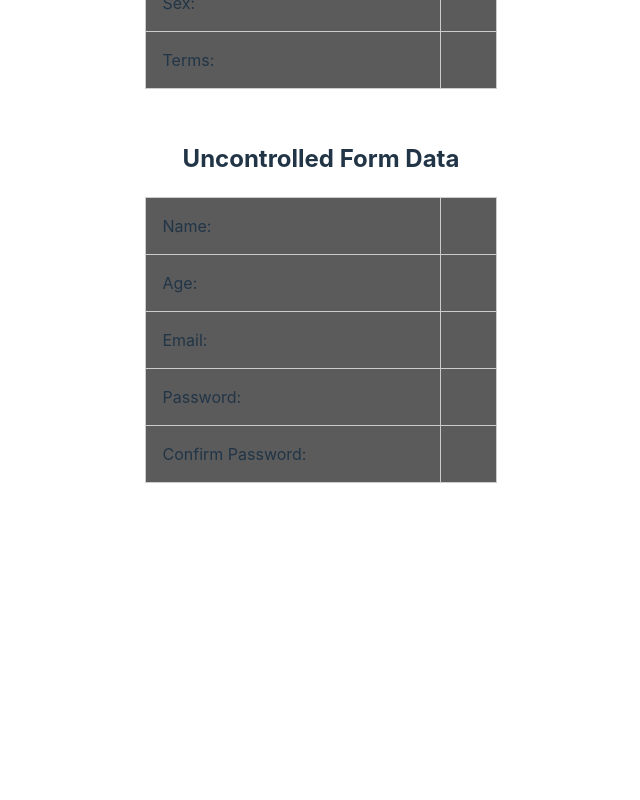
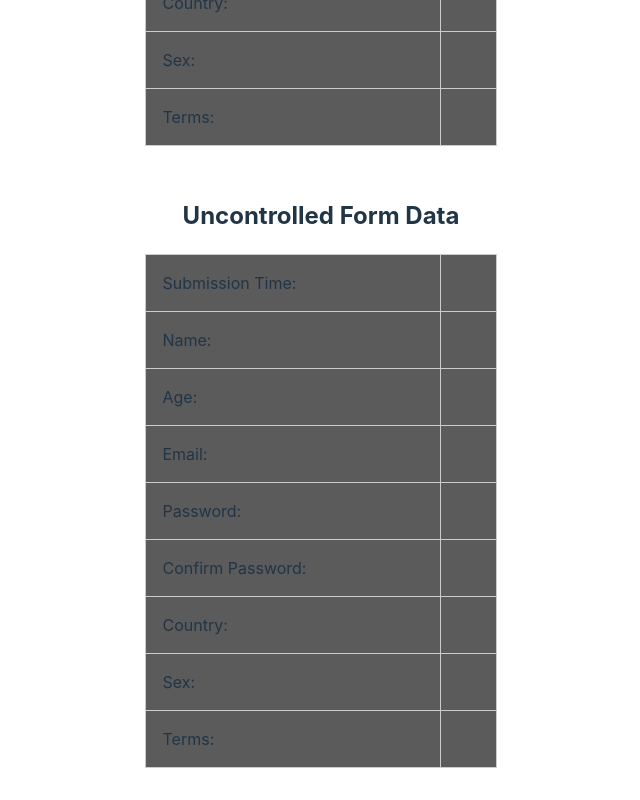
Before and after one commit to xu69ux/react-course, a React (Vite) app: page / in a window 1280 px wide. Shown: the part 636-1436 px from the top of the page, without its empty margins (319-959 px from the left). Before the commit the page ends 1151 px from the top, so only its background shows below. Built offline with nearby package versions, Linux system fonts and the light colour scheme.

Commit message:
feat: display data from uncontrolled form on main page, add submit time

```diff
--- a/src/components/HookForm.css
+++ b/src/components/HookForm.css
@@ -38,13 +38,3 @@
 .sex-label {
   margin-right: 1.5rem;
 }
-
-.error::before {
-  content: attr(data-error);
-  color: red;
-  font-size: 0.8rem;
-  height: 1rem;
-  width: fit-content;
-  position: relative;
-  bottom: 0.1rem;
-}
--- a/src/components/HookForm.tsx
+++ b/src/components/HookForm.tsx
@@ -1,47 +1,12 @@
-import * as yup from 'yup';
 import { useForm } from 'react-hook-form';
 import { yupResolver } from '@hookform/resolvers/yup';
-import { useDispatch } from 'react-redux';
-import { setHookFormData, setSubmissionTime } from '../redux/formSlice';
-import { useSelector } from 'react-redux';
+import { useNavigate } from 'react-router-dom';
+import { useDispatch, useSelector } from 'react-redux';
+import { setHookFormData } from '../redux/formSlice';
 import { FormData, RootState } from '../types';
+import { SCHEMA } from '../constants';
 
 import './HookForm.css';
-
-const schema = yup.object().shape({
-  name: yup
-    .string()
-    .matches(/^[A-Z].*$/, '⚠️ First letter should be uppercase')
-    .required('⚠️ Name is required'),
-  age: yup
-    .number()
-    .transform((value) => {
-      return isNaN(value) ? undefined : Number(value);
-    })
-    .positive('⚠️ Age should be a positive number')
-    .required('⚠️ Age is required'),
-  email: yup
-    .string()
-    .email('⚠️ Invalid email')
-    .required('⚠️ Email is required'),
-  password: yup
-    .string()
-    .matches(
-      /^(?=.*[a-z])(?=.*[A-Z])(?=.*\d)(?=.*[@$!%*?&])[A-Za-z\d@$!%*?&]{8,}$/,
-      '⚠️ Password should contain at least one uppercase letter, one lowercase letter, one number, and one special character'
-    )
-    .required('⚠️ Password is required'),
-  confirmPassword: yup
-    .string()
-    .oneOf([yup.ref('password'), undefined], '⚠️ Passwords must match')
-    .required('⚠️ Confirm Password is required'),
-  gender: yup.string().required('⚠️ Gender is required'),
-  country: yup.string().required('⚠️ Country is required'),
-  terms: yup
-    .bool()
-    .oneOf([true], '⚠️ You must accept the terms and conditions')
-    .required(),
-});
 
 function HookForm() {
   const {
@@ -49,14 +14,17 @@ function HookForm() {
     handleSubmit,
     formState: { errors },
   } = useForm({
-    resolver: yupResolver(schema),
+    resolver: yupResolver(SCHEMA),
     mode: 'onChange',
   });
 
   const dispatch = useDispatch();
+  const navigate = useNavigate();
+
   const onSubmit = (data: FormData) => {
-    dispatch(setSubmissionTime(new Date().toISOString()));
+    data.submitTime = new Date().toISOString();
     dispatch(setHookFormData(data));
+    navigate('/');
   };
 
   const countries = useSelector((state: RootState) => state.form.countries);
@@ -141,7 +109,7 @@ function HookForm() {
           data-error={errors.terms ? errors.terms.message : ''}
         ></div>
 
-        <button className="submit" type="submit" form="ho">
+        <button className="submit" type="submit" form="hook-form">
           submit
         </button>
       </form>
--- a/src/components/MainPage.tsx
+++ b/src/components/MainPage.tsx
@@ -6,13 +6,30 @@ import './MainPage.css';
 function MainPage() {
   const data = useSelector((state: RootState) => state.form);
 
+  function formatDate(time: string | undefined | null | Date): string {
+    if (!time) {
+      return '';
+    }
+    const date = new Date(time);
+    const hours = date.getHours();
+    const minutes = String(date.getMinutes()).padStart(2, '0');
+    const seconds = String(date.getSeconds()).padStart(2, '0');
+    const day = date.getDate();
+    const month = date.getMonth() + 1;
+    const year = date.getFullYear();
+    return `${day}-${month}-${year} ${hours}:${minutes}:${seconds}`;
+  }
+
+  const renderHookFormData = () => {
     return (
-    <div>
-      <h1>React Forms Data</h1>
-      {data.hookFormData && (
       <div className="hook-form-data">
         <h2>Hook Form Data</h2>
         <table>
+          <tbody>
+            <tr>
+              <td>Submission Time:</td>
+              <td>{formatDate(data.hookFormData.submitTime)}</td>
+            </tr>
             <tr>
               <td>Name:</td>
               <td>{data.hookFormData.name}</td>
@@ -45,13 +62,22 @@ function MainPage() {
               <td>Terms:</td>
               <td>{data.hookFormData.terms ? 'true' : ''}</td>
             </tr>
+          </tbody>
         </table>
       </div>
-      )}
-      {data.uncontrolledFormData && (
+    );
+  };
+
+  const renderUncontrolledFormData = () => {
+    return (
       <div className="uncontrolled-form-data">
         <h2>Uncontrolled Form Data</h2>
         <table>
+          <tbody>
+            <tr>
+              <td>Submission Time:</td>
+              <td>{formatDate(data.uncontrolledFormData.submitTime)}</td>
+            </tr>
             <tr>
               <td>Name:</td>
               <td>{data.uncontrolledFormData.name}</td>
@@ -72,9 +98,29 @@ function MainPage() {
               <td>Confirm Password:</td>
               <td>{data.uncontrolledFormData.confirmPassword}</td>
             </tr>
+            <tr>
+              <td>Country:</td>
+              <td>{data.uncontrolledFormData.country}</td>
+            </tr>
+            <tr>
+              <td>Sex:</td>
+              <td>{data.uncontrolledFormData.gender}</td>
+            </tr>
+            <tr>
+              <td>Terms:</td>
+              <td>{data.uncontrolledFormData.terms ? 'true' : ''}</td>
+            </tr>
+          </tbody>
         </table>
       </div>
-      )}
+    );
+  };
+
+  return (
+    <div>
+      <h1>React Forms Data</h1>
+      {data.hookFormData ? renderHookFormData() : null}
+      {data.uncontrolledFormData ? renderUncontrolledFormData() : null}
     </div>
   );
 }
--- a/src/components/UncontrolledForm.tsx
+++ b/src/components/UncontrolledForm.tsx
@@ -1,7 +1,10 @@
-import React, { FormEvent, useRef } from 'react';
+import React, { FormEvent, useRef, useState } from 'react';
 import { useDispatch, useSelector } from 'react-redux';
-import { setUncontrolledFormData, setSubmissionTime } from '../redux/formSlice';
+import { useNavigate } from 'react-router-dom';
+import { setUncontrolledFormData } from '../redux/formSlice';
 import { RootState } from '../types';
+import { SCHEMA } from '../constants';
+import * as yup from 'yup';
 
 import './UncontrolledForm.css';
 
@@ -16,7 +19,9 @@ export default function UncontrolledForm() {
   const termsRef = useRef<HTMLInputElement>(null);
 
   const dispatch = useDispatch();
+  const navigate = useNavigate();
   const countries = useSelector((state: RootState) => state.form.countries);
+  const [errors, setErrors] = useState<{ [key: string]: string }>({});
 
   const handleSubmit = (e: FormEvent) => {
     e.preventDefault();
@@ -30,10 +35,25 @@ export default function UncontrolledForm() {
       gender: genderRef.current?.value,
       country: countryRef.current?.value,
       terms: termsRef.current?.checked,
+      submitTime: new Date().toISOString(),
     };
 
-    dispatch(setSubmissionTime(new Date().toISOString()));
-    dispatch(setUncontrolledFormData(data));
+    try {
+      SCHEMA.validateSync(data, { abortEarly: false });
+      setErrors({});
+      dispatch(setUncontrolledFormData(data));
+      navigate('/');
+    } catch (err) {
+      if (err instanceof yup.ValidationError) {
+        const validationErrors = err.inner.reduce((errors, error) => {
+          if (typeof error.path === 'string') {
+            return { ...errors, [error.path]: error.message };
+          }
+          return errors;
+        }, {});
+        setErrors(validationErrors);
+      }
+    }
   };
 
   return (
@@ -46,18 +66,23 @@ export default function UncontrolledForm() {
       >
         <label htmlFor="name">name</label>
         <input type="text" ref={nameRef} />
+        <div className="error" data-error={errors.name || ''}></div>
 
         <label htmlFor="age">age</label>
         <input type="number" ref={ageRef} />
+        <div className="error" data-error={errors.age || ''}></div>
 
         <label htmlFor="email">email</label>
         <input type="email" ref={emailRef} />
+        <div className="error" data-error={errors.email || ''}></div>
 
         <label htmlFor="password">password</label>
         <input type="password" ref={passwordRef} />
+        <div className="error" data-error={errors.password || ''}></div>
 
         <label htmlFor="confirmPassword">confirm password</label>
         <input type="password" ref={confirmPasswordRef} />
+        <div className="error" data-error={errors.confirmPassword || ''}></div>
 
         <label htmlFor="country">country</label>
         <input list="countries" ref={countryRef} />
@@ -66,6 +91,8 @@ export default function UncontrolledForm() {
             <option key={country} value={country} />
           ))}
         </datalist>
+        <div className="error" data-error={errors.country || ''}></div>
+
         <div className="sex">
           <label className="sex-label" htmlFor="gender">
             sex:
@@ -75,10 +102,14 @@ export default function UncontrolledForm() {
           <label htmlFor="female">female</label>
           <input type="radio" value="female" ref={genderRef} />
         </div>
+        <div className="error" data-error={errors.gender || ''}></div>
+
         <div className="terms">
           <input type="checkbox" ref={termsRef} />
           <label htmlFor="terms">accept terms and conditions</label>
         </div>
+        <div className="error" data-error={errors.terms || ''}></div>
+
         <button className="submit" type="submit">
           submit
         </button>
--- a/src/constants.ts
+++ b/src/constants.ts
@@ -1,3 +1,5 @@
+import * as yup from 'yup';
+
 export const COUNTRIES = [
   'Afghanistan',
   'Albania',
@@ -51,3 +53,38 @@ export const COUNTRIES = [
   'Egypt',
   'El Salvador',
 ];
+
+export const SCHEMA = yup.object().shape({
+  name: yup
+    .string()
+    .matches(/^[A-Z].*$/, '⚠️ First letter should be uppercase')
+    .required('⚠️ Name is required'),
+  age: yup
+    .number()
+    .transform((value) => {
+      return isNaN(value) ? undefined : Number(value);
+    })
+    .positive('⚠️ Age should be a positive number')
+    .required('⚠️ Age is required'),
+  email: yup
+    .string()
+    .email('⚠️ Invalid email')
+    .required('⚠️ Email is required'),
+  password: yup
+    .string()
+    .matches(
+      /^(?=.*[a-z])(?=.*[A-Z])(?=.*\d)(?=.*[@$!%*?&])[A-Za-z\d@$!%*?&]{8,}$/,
+      '⚠️ Password should contain at least one uppercase letter, one lowercase letter, one number, and one special character'
+    )
+    .required('⚠️ Password is required'),
+  confirmPassword: yup
+    .string()
+    .oneOf([yup.ref('password'), undefined], '⚠️ Passwords must match')
+    .required('⚠️ Confirm Password is required'),
+  gender: yup.string().required('⚠️ Gender is required'),
+  country: yup.string().required('⚠️ Country is required'),
+  terms: yup
+    .bool()
+    .oneOf([true], '⚠️ You must accept the terms and conditions')
+    .required(),
+});
--- a/src/index.css
+++ b/src/index.css
@@ -74,6 +74,16 @@ button.submit:hover {
   background-color: #646cff;
 }
 
+.error::before {
+  content: attr(data-error);
+  color: red;
+  font-size: 0.8rem;
+  height: 1rem;
+  width: fit-content;
+  position: relative;
+  bottom: 0.1rem;
+}
+
 @media (prefers-color-scheme: light) {
   :root {
     color: #213547;
--- a/src/redux/formSlice.ts
+++ b/src/redux/formSlice.ts
@@ -7,7 +7,6 @@ const formSlice = createSlice({
     uncontrolledFormData: {},
     hookFormData: {},
     countries: [...COUNTRIES],
-    submissionTime: null,
   },
   reducers: {
     setUncontrolledFormData: (state, action) => {
@@ -19,17 +18,10 @@ const formSlice = createSlice({
     setCountries: (state, action) => {
       state.countries = action.payload;
     },
-    setSubmissionTime: (state, action) => {
-      state.submissionTime = action.payload;
-    },
   },
 });
 
-export const {
-  setUncontrolledFormData,
-  setHookFormData,
-  setCountries,
-  setSubmissionTime,
-} = formSlice.actions;
+export const { setUncontrolledFormData, setHookFormData, setCountries } =
+  formSlice.actions;
 
 export default formSlice.reducer;
--- a/src/types.ts
+++ b/src/types.ts
@@ -7,6 +7,7 @@ export interface FormData {
   gender: string;
   country: string;
   terms: boolean;
+  submitTime?: string;
 }
 
 export interface RootState {
@@ -14,6 +15,5 @@ export interface RootState {
     uncontrolledFormData: FormData;
     hookFormData: FormData;
     countries: string[];
-    submissionTime: Date | null;
   };
 }
```
Lines whose indentation alone changed are shown as unchanged.
